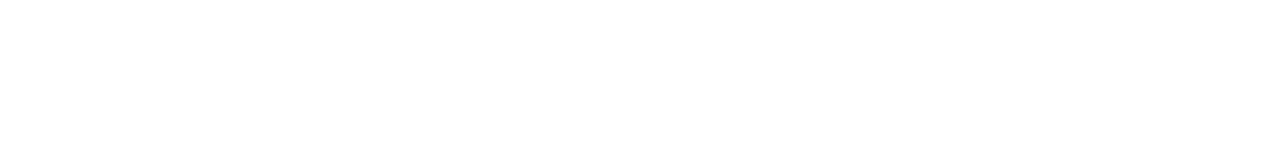
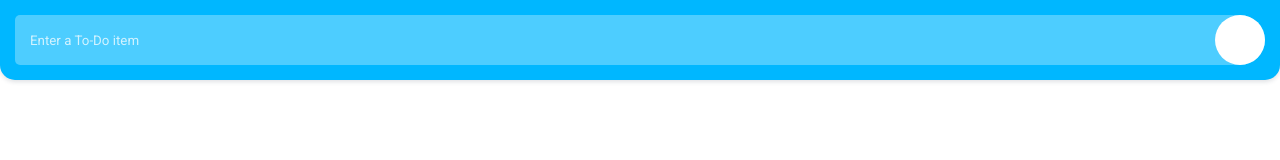
Before and after one commit to bowe99/To-Do-WebApp, a plain HTML site: page index.html in a window 1280 px wide. Drawn offline with Linux system fonts and the light colour scheme.

Commit message:
Added Header for the To-Do input

```diff
--- /dev/null
+++ b/Ressources/css/reset.min.css
@@ -0,0 +1 @@
+html,body,div,span,applet,object,iframe,h1,h2,h3,h4,h5,h6,p,blockquote,pre,a,abbr,acronym,address,big,cite,code,del,dfn,em,img,ins,kbd,q,s,samp,small,strike,strong,sub,sup,tt,var,b,u,i,center,dl,dt,dd,ol,ul,li,fieldset,form,label,legend,table,caption,tbody,tfoot,thead,tr,th,td,article,aside,canvas,details,embed,figure,figcaption,footer,header,hgroup,menu,nav,output,ruby,section,summary,time,mark,audio,video{margin:0;padding:0;border:0;vertical-align:baseline}article,aside,details,figcaption,figure,footer,header,hgroup,menu,nav,section{display:block}body,html{width:100%;height:100%}body{-webkit-font-smoothing:antialiased;-moz-font-smoothing:antialiased;-moz-osx-font-smoothing:grayscale;-webkit-text-size-adjust:none;margin:0;padding:0;font-family:"Helvetica Neue",Helvetica,Arial,sans-serif}ol,ul{list-style:none}hr{border:0;height:1px;background:#ccc}blockquote,q{quotes:none}blockquote:before,blockquote:after,q:before,q:after{content:'';content:none}table{border-collapse:collapse;border-spacing:0}*{margin:0;padding:0;list-style:none;box-sizing:border-box}html,input,select,textarea,button,a{-webkit-tap-highlight-color:rgba(0,0,0,0)}
--- a/Ressources/css/style.css
+++ b/Ressources/css/style.css
@@ -0,0 +1,81 @@
+@charset "UTF-8";
+
+    body, input, button{
+        font-family: 'Roboto', sans-serif;
+    }
+
+    header{
+        width:100%;
+        height: 80px;
+        position: fixed;
+        padding: 15px;
+        top: 0;
+        left: 0;
+        z-index: 10;
+
+        background: #00b7ff;
+        box-shadow: 0px 2px 4px rgba(44, 62, 80, 0.15);
+
+        border-bottom-left-radius: 15px;
+        border-bottom-right-radius: 15px;
+    }
+
+    header input{
+        width: 100%;
+        height: 50px;
+        float: left;
+        background: rgba(255, 255, 255, 0.3);
+        border-top-left-radius: 5px;
+        border-bottom-left-radius: 5px;
+        border-top-right-radius: 25px;
+        border-bottom-right-radius: 25px;
+
+        font-weight: 400;
+        text-indent: 15px;
+        color : #fff;
+
+        border: 0px;
+        box-shadow: none;
+        outline: none;
+
+        -webkit-appearance: none;
+        -moz-appearance: none;
+        -ms-appearance: none;
+        -o-appearance: none;
+        appearance: none;
+
+    }
+
+    header input::-webkit-input-placeholder{
+        color: rgba(255, 255, 255, 0.75);
+    }
+    header input:-moz-input-placeholder{
+        color: rgba(255, 255, 255, 0.75);
+    }
+    header input::-moz-input-placeholder{
+        color: rgba(255, 255, 255, 0.75);
+    }
+    header input:-ms-input-placeholder{
+        color: rgba(255, 255, 255, 0.75);
+    }
+
+    header button{
+        width: 50px;
+        height: 50px;
+        position: absolute;
+        top: 15px;
+        right: 15px;
+        z-index: 5;
+        border-radius: 25px;
+        background: #fff;
+        border: 0px;
+        box-shadow: none;
+        outline: none;
+
+        -webkit-appearance: none;
+        -moz-appearance: none;
+        -ms-appearance: none;
+        -o-appearance: none;
+        appearance: none;
+
+    }
--- a/index.html
+++ b/index.html
@@ -3,12 +3,23 @@
 <head>
     <meta charset="UTF-8">
 
+    <!--Google Fonts-->
+    <link href="https://fonts.googleapis.com/css?family=Roboto:400,500,700&display=swap" rel="stylesheet">
+
     <!--Stylesheet-->
+    <link rel="stylesheet" type="text/css" href="Ressources/css/reset.min.css">
     <link rel="stylesheet" type="text/css" href="Ressources/css/style.css">
 
     <title>To-Do List</title>
 </head>
 <body>
+    <header>
+        <input type="text" placeholder="Enter a To-Do item" id = item>
+        <button></button>
+    </header>
 
+
+
+    <div>Icons made by <a href="https://www.flaticon.com/authors/smashicons" title="Smashicons">Smashicons</a> from <a href="https://www.flaticon.com/"             title="Flaticon">www.flaticon.com</a></div>
 </body>
 </html>
```
Also changed, not shown: Ressources/icon/add.svg (added).
